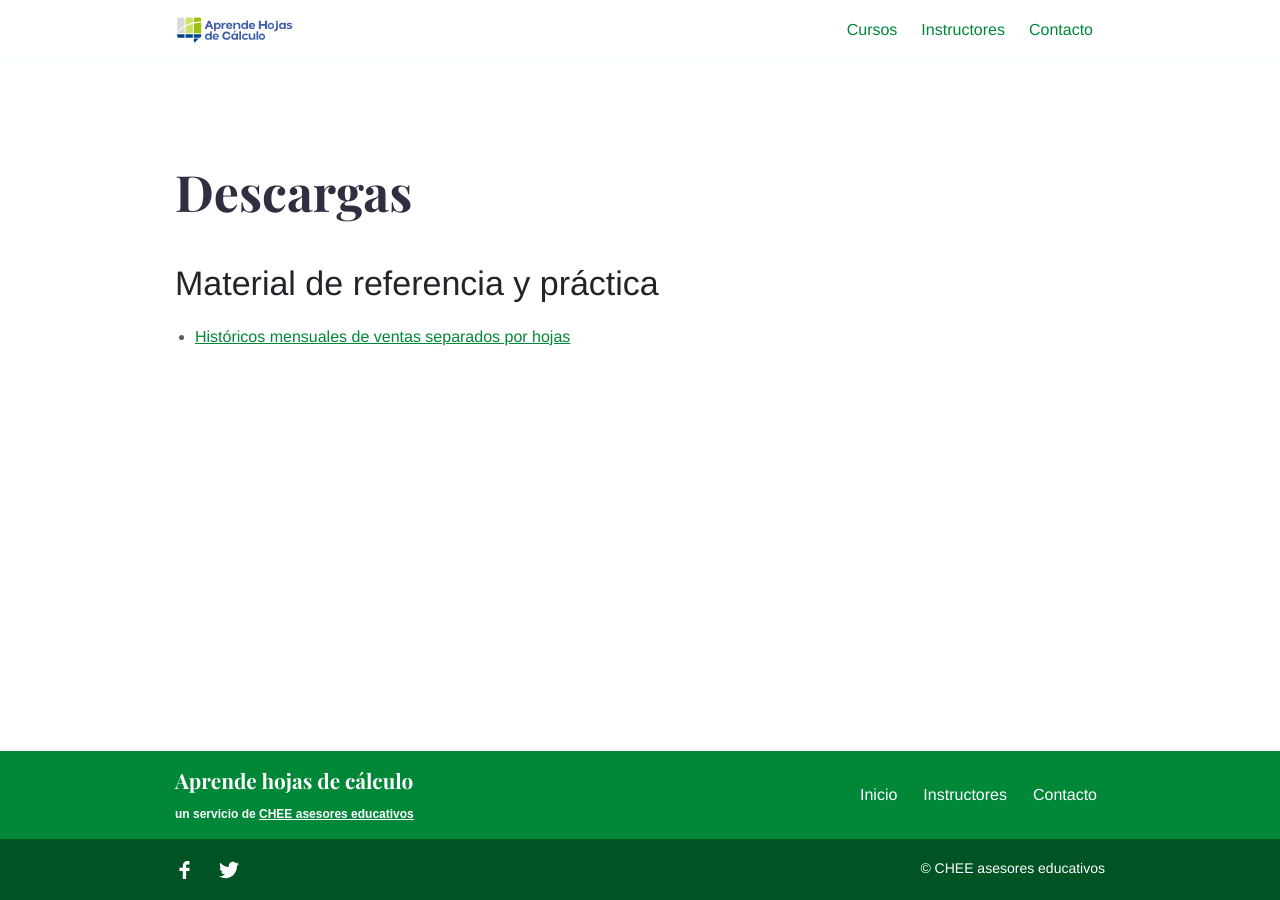
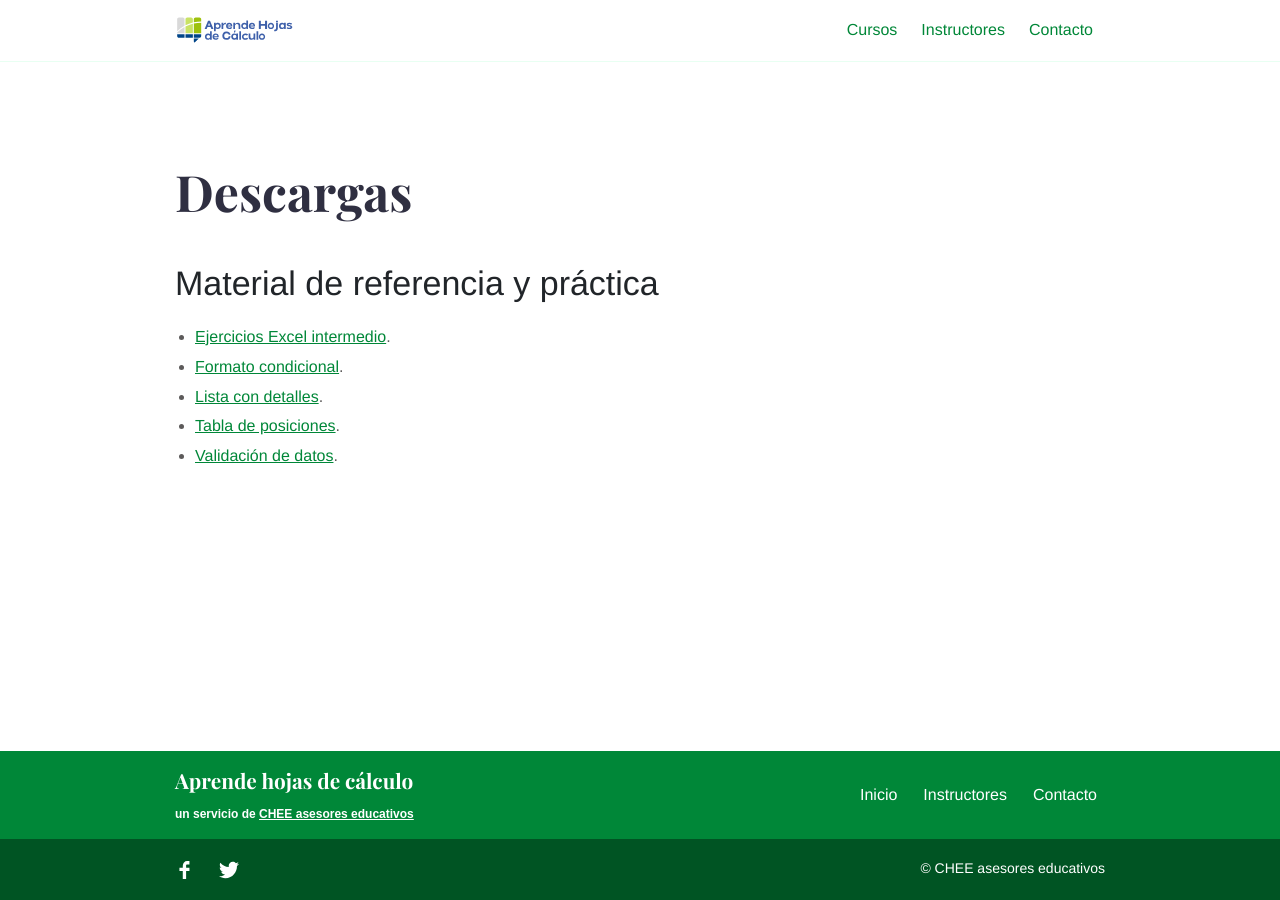
Before and after one commit to camachevaz/Calc, a Jekyll site: the page built from descargas.md, in a window 1280 px wide. Built offline with Jekyll 4.4.1, drawn with Linux system fonts in a browser that asks for light colours.

Commit message:
Update descargas.md

```diff
--- a/descargas.md
+++ b/descargas.md
@@ -9,4 +9,8 @@ intro_image_hide_on_mobile: true
 
 # Material de referencia y práctica
 
-- [Históricos mensuales de ventas separados por hojas](#)
+- [Ejercicios Excel intermedio](/assets/Ejercicios-intermedio.xlsx/).
+- [Formato condicional](/assets/Formato-condicional.xlsx/).
+- [Lista con detalles](/assets/Lista-detalles.xlsx/).
+- [Tabla de posiciones](/assets/Tabla-posiciones.xlsx/).
+- [Validación de datos](/assets/Validacion.xlsx/).
```
